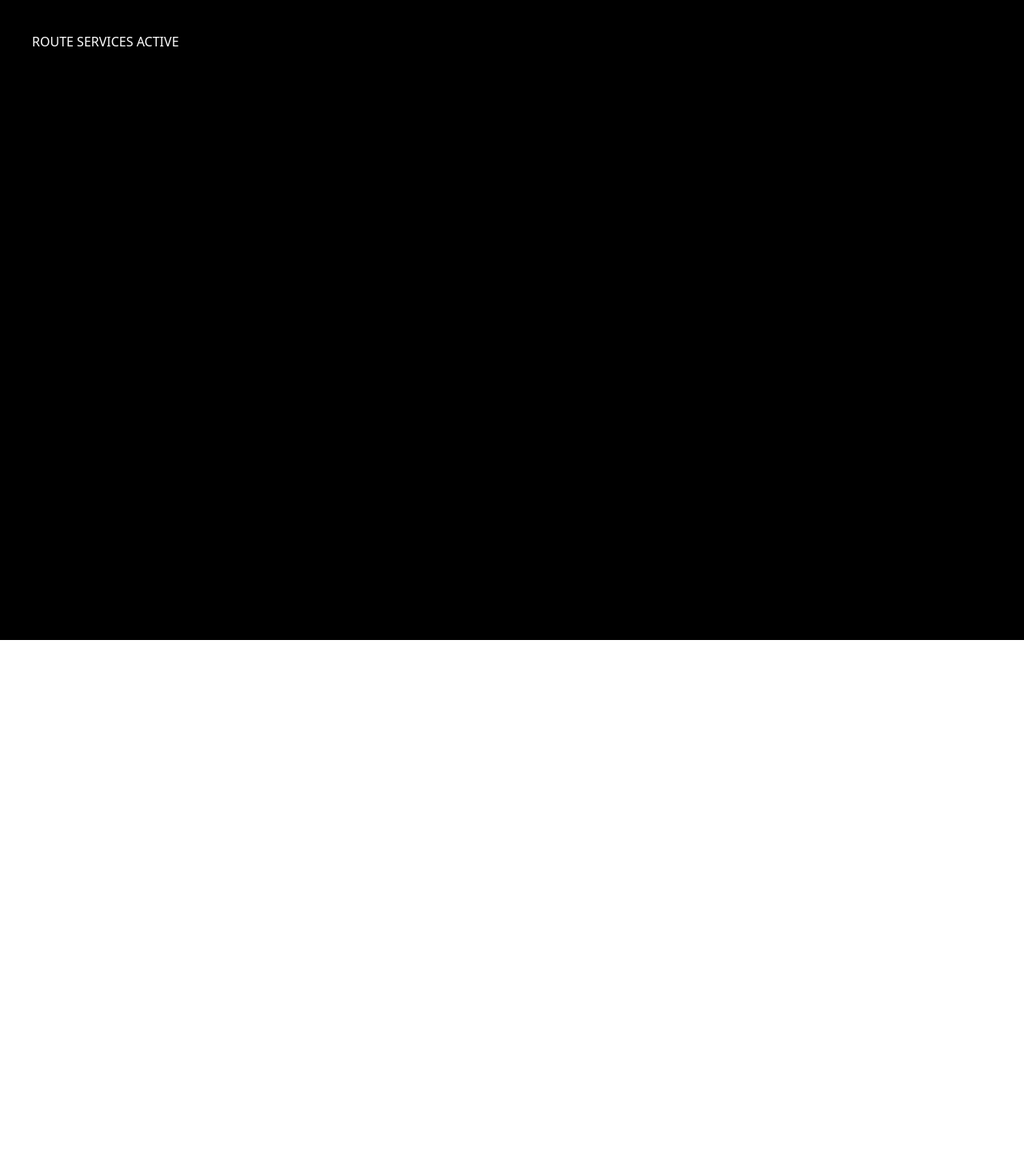
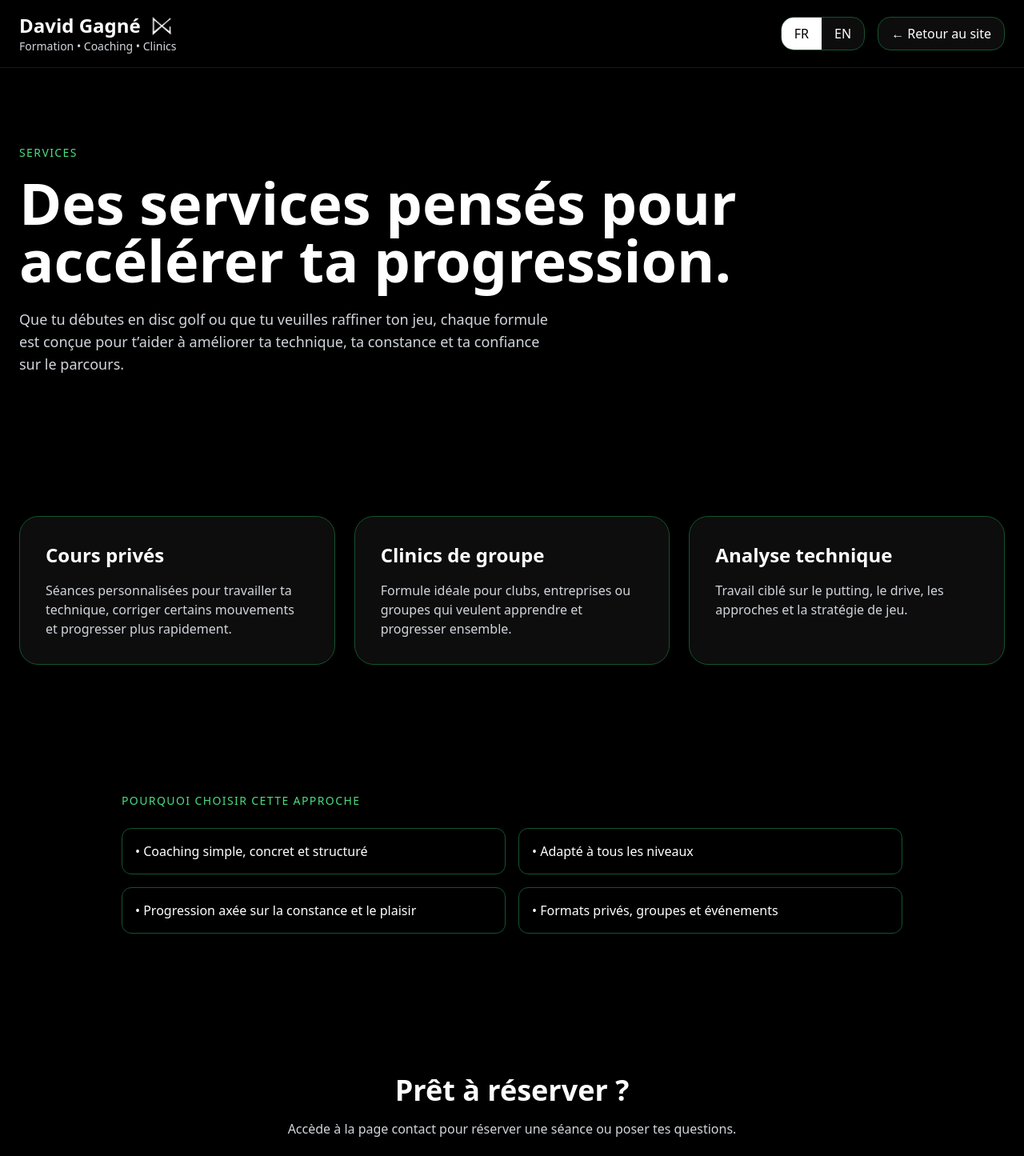
Before and after one commit to DGDiscgolf/DG_Discgolf, a React (Vite) app: page /services in a window 1280 px wide. Shown: the top 1445 px of the page at 80% size. Before the commit the page ends 800 px from the top, so only its background shows below. Built offline with nearby package versions, Linux system fonts and the light colour scheme.

Commit message:
Update ServicesPage.jsx

```diff
--- a/src/pages/ServicesPage.jsx
+++ b/src/pages/ServicesPage.jsx
@@ -1,7 +1,221 @@
+import { useEffect, useState } from "react";
+import { Link } from "react-router-dom";
+
 export default function ServicesPage() {
+  const [language, setLanguage] = useState("fr");
+
+  useEffect(() => {
+    const savedLanguage = localStorage.getItem("dg_site_language");
+    if (savedLanguage === "fr" || savedLanguage === "en") {
+      setLanguage(savedLanguage);
+    }
+    window.scrollTo(0, 0);
+  }, []);
+
+  const changeLanguage = (lang) => {
+    setLanguage(lang);
+    localStorage.setItem("dg_site_language", lang);
+  };
+
+  const content = {
+    fr: {
+      meta: {
+        headerSubtitle: "Formation • Coaching • Clinics",
+      },
+      nav: {
+        back: "← Retour au site",
+      },
+      hero: {
+        badge: "Services",
+        title: "Des services pensés pour accélérer ta progression.",
+        text: "Que tu débutes en disc golf ou que tu veuilles raffiner ton jeu, chaque formule est conçue pour t’aider à améliorer ta technique, ta constance et ta confiance sur le parcours.",
+      },
+      services: [
+        {
+          title: "Cours privés",
+          text: "Séances personnalisées pour travailler ta technique, corriger certains mouvements et progresser plus rapidement.",
+        },
+        {
+          title: "Clinics de groupe",
+          text: "Formule idéale pour clubs, entreprises ou groupes qui veulent apprendre et progresser ensemble.",
+        },
+        {
+          title: "Analyse technique",
+          text: "Travail ciblé sur le putting, le drive, les approches et la stratégie de jeu.",
+        },
+      ],
+      extras: {
+        title: "Pourquoi choisir cette approche",
+        items: [
+          "Coaching simple, concret et structuré",
+          "Adapté à tous les niveaux",
+          "Progression axée sur la constance et le plaisir",
+          "Formats privés, groupes et événements",
+        ],
+      },
+      cta: {
+        title: "Prêt à réserver ?",
+        text: "Accède à la page contact pour réserver une séance ou poser tes questions.",
+        button: "Accéder au formulaire",
+      },
+    },
+
+    en: {
+      meta: {
+        headerSubtitle: "Training • Coaching • Clinics",
+      },
+      nav: {
+        back: "← Back to site",
+      },
+      hero: {
+        badge: "Services",
+        title: "Services designed to help you improve faster.",
+        text: "Each option is built to improve your technique, consistency and confidence.",
+      },
+      services: [
+        {
+          title: "Private lessons",
+          text: "Personalized coaching to improve faster and build better habits.",
+        },
+        {
+          title: "Group clinics",
+          text: "Perfect for clubs, events or groups wanting to improve together.",
+        },
+        {
+          title: "Technical analysis",
+          text: "Focused work on putting, driving and game strategy.",
+        },
+      ],
+      extras: {
+        title: "Why choose this approach",
+        items: [
+          "Simple and structured coaching",
+          "Adapted to all skill levels",
+          "Focus on consistency and enjoyment",
+          "Private, group and event formats",
+        ],
+      },
+      cta: {
+        title: "Ready to book?",
+        text: "Go to the contact page to book a session or ask questions.",
+        button: "Open contact form",
+      },
+    },
+  };
+
+  const t = content[language] || content.fr;
+
   return (
-    <div style={{ minHeight: "100vh", background: "black", color: "white", padding: "40px" }}>
-      <h1>ROUTE SERVICES ACTIVE</h1>
+    <div className="min-h-screen bg-black text-white">
+      {/* HEADER */}
+      <header className="sticky top-0 z-30 border-b border-green-950/80 bg-black/90 backdrop-blur">
+        <div className="mx-auto flex max-w-7xl items-center justify-between px-6 py-4">
+          <div>
+            <div className="flex items-center gap-3 text-2xl font-bold">
+              David Gagné
+              <img
+                src="/DG_logowhite.png"
+                alt="DG Logo"
+                className="h-7 w-7"
+              />
+            </div>
+            <div className="text-sm text-gray-300">
+              {t.meta.headerSubtitle}
+            </div>
+          </div>
+
+          <div className="flex items-center gap-4">
+            <div className="hidden sm:flex rounded-2xl border border-green-900 bg-white/5 overflow-hidden">
+              <button
+                onClick={() => changeLanguage("fr")}
+                className={`px-4 py-2 ${
+                  language === "fr"
+                    ? "bg-white text-black"
+                    : "text-white hover:bg-white/10"
+                }`}
+              >
+                FR
+              </button>
+              <button
+                onClick={() => changeLanguage("en")}
+                className={`px-4 py-2 ${
+                  language === "en"
+                    ? "bg-white text-black"
+                    : "text-white hover:bg-white/10"
+                }`}
+              >
+                EN
+              </button>
+            </div>
+
+            <Link
+              to="/"
+              className="rounded-2xl border border-green-900 bg-white/5 px-4 py-2 hover:bg-white/10"
+            >
+              {t.nav.back}
+            </Link>
+          </div>
+        </div>
+      </header>
+
+      {/* HERO */}
+      <section className="py-24 px-6 max-w-7xl mx-auto">
+        <p className="text-green-400 uppercase text-sm tracking-widest mb-4">
+          {t.hero.badge}
+        </p>
+        <h1 className="text-5xl md:text-7xl font-black mb-6">
+          {t.hero.title}
+        </h1>
+        <p className="text-gray-300 max-w-2xl text-lg">
+          {t.hero.text}
+        </p>
+      </section>
+
+      {/* SERVICES */}
+      <section className="py-20 px-6 max-w-7xl mx-auto grid md:grid-cols-3 gap-6">
+        {t.services.map((service) => (
+          <div
+            key={service.title}
+            className="border border-green-900 rounded-3xl p-8 bg-white/5 hover:border-green-700 transition"
+          >
+            <h2 className="text-2xl font-semibold">{service.title}</h2>
+            <p className="mt-4 text-gray-300">{service.text}</p>
+          </div>
+        ))}
+      </section>
+
+      {/* EXTRAS */}
+      <section className="py-20 px-6 max-w-5xl mx-auto">
+        <h3 className="text-green-400 uppercase tracking-widest text-sm mb-6">
+          {t.extras.title}
+        </h3>
+
+        <ul className="grid md:grid-cols-2 gap-4">
+          {t.extras.items.map((item) => (
+            <li
+              key={item}
+              className="bg-black/60 border border-green-900 rounded-xl p-4"
+            >
+              • {item}
+            </li>
+          ))}
+        </ul>
+      </section>
+
+      {/* CTA */}
+      <section className="py-24 text-center px-6">
+        <h2 className="text-4xl font-bold">{t.cta.title}</h2>
+        <p className="text-gray-300 mt-4 max-w-xl mx-auto">
+          {t.cta.text}
+        </p>
+
+        <Link
+          to="/contact"
+          className="mt-6 inline-block bg-green-700 px-6 py-3 rounded-2xl hover:bg-green-600"
+        >
+          {t.cta.button}
+        </Link>
+      </section>
     </div>
   );
 }
```
